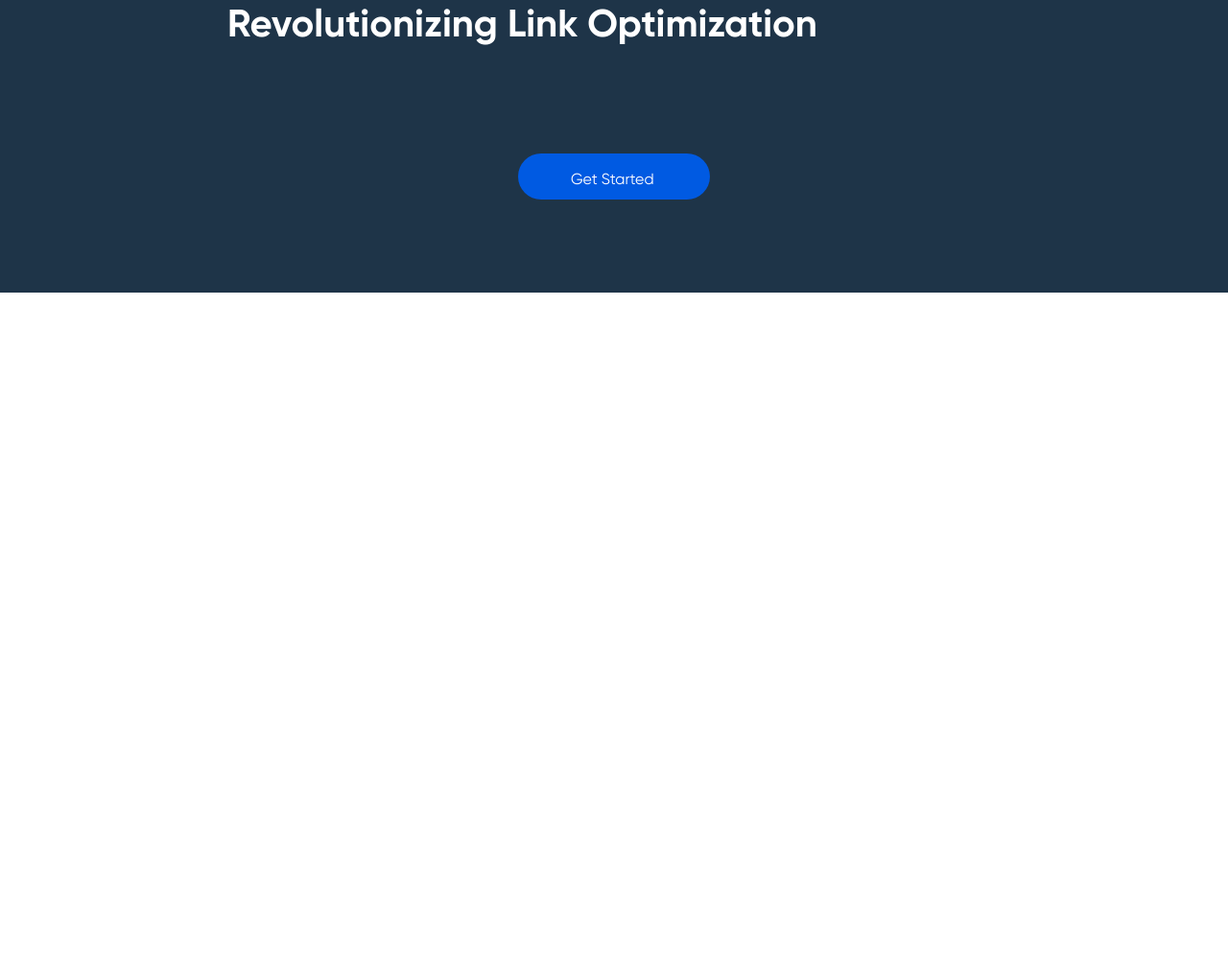
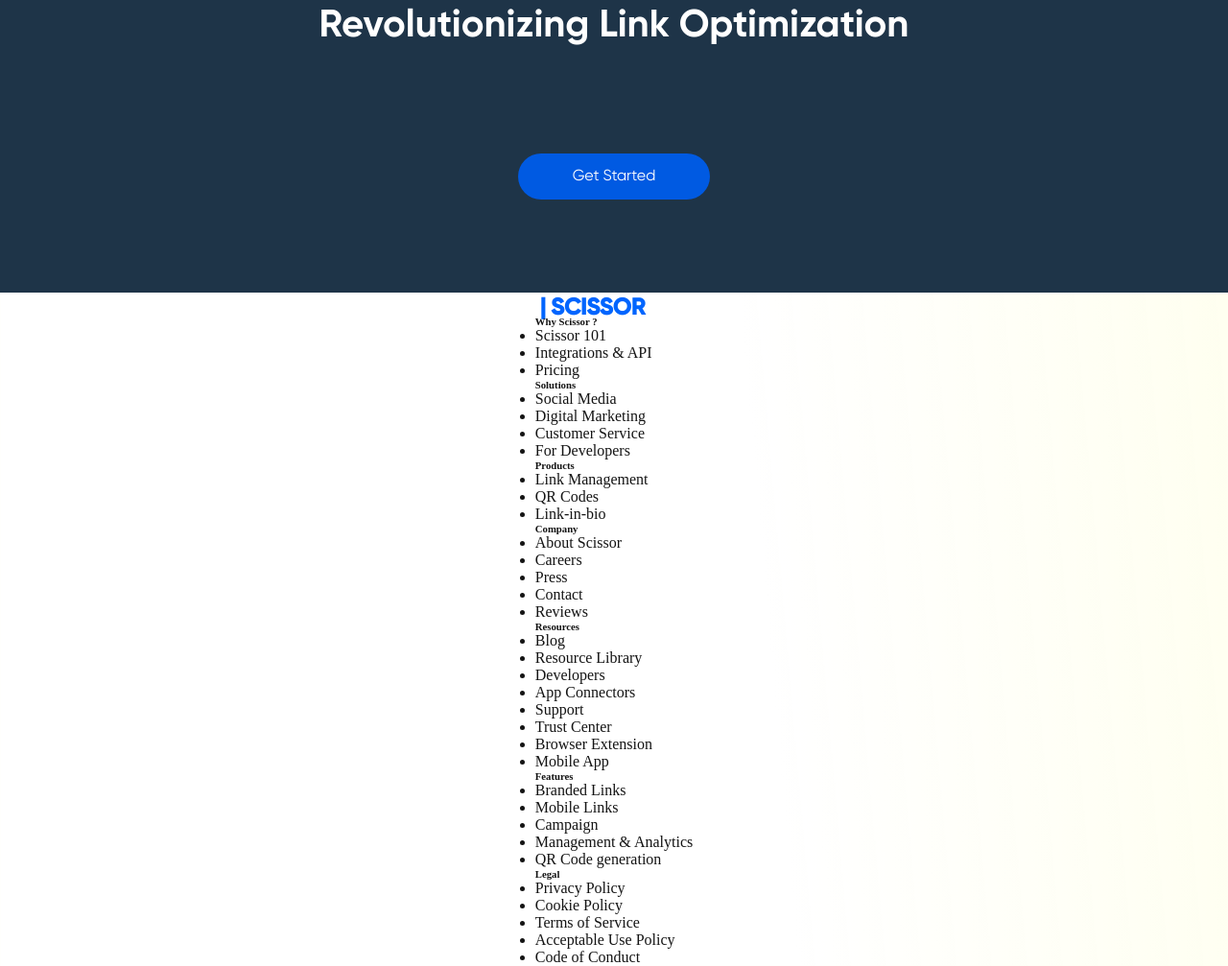
Before and after one commit to kachi-jasperD/scissor, a plain HTML site: page index.html in a window 1280 px wide. Shown: the part 5018-6025 px from the top of the page at 96% size. Before the commit the page ends 5323 px from the top, so only its background shows below. Drawn offline with Linux system fonts and the light colour scheme.

Commit message:
section-9

```diff
--- a/gilroy-bold-webfont/style.css
+++ b/gilroy-bold-webfont/style.css
@@ -888,9 +888,6 @@
   justify-content: center;
   align-items: center;
   gap: 100px;
-  /* place-content: center; */
-  /* place-self: center; */
-  /* place-items: center; */
 }
 
 .section-9 :first-child {
@@ -902,6 +899,7 @@
   letter-spacing: 0%;
   text-align: center;
   color: #ffffff;
+  place-content: center;
 }
 .section-9 :last-child {
   font-family: "Gilroy-Regular ☞";
@@ -914,7 +912,11 @@
   height: 48px;
   border-radius: 100px;
   gap: 10px;
-  padding: 22px 55px;
+  padding-top: 18px;
   text-align: center;
 }
+
+.section-9 p {
+  place-content: center;
+}
 /* end of styling of section-9 */
--- a/index.html
+++ b/index.html
@@ -295,7 +295,88 @@
             <p>Get Started</p>
         </div>
     </section-9>
+    <div class="section-10">
+        <div class="logo-media">
+            <div class="logo">
+                <p><span class="design"></span><span>|</span> SCISSOR</p>
+            </div>
+            <div class="social-media">
 
+            </div>
+
+        </div>
+        <div class="footer-menus">
+            <div class="col-1">
+                <h6>Why Scissor ?</h6>
+                <ul>
+                    <li>Scissor 101</li>
+                    <li>Integrations & API</li>
+                    <li>Pricing</li>
+                </ul>
+            </div>
+            <div class="col-2">
+                <h6>Solutions</h6>
+                <ul>
+                    <li>Social Media</li>
+                    <li>Digital Marketing</li>
+                    <li>Customer Service</li>
+                    <li>For Developers</li>
+                </ul>
+            </div>
+            <div class="col-3">
+                <h6>Products</h6>
+                <ul>
+                    <li>Link Management</li>
+                    <li>QR Codes</li>
+                    <li>Link-in-bio</li>
+                </ul>
+            </div>
+            <div class="col-4">
+                <h6>Company</h6>
+                <ul>
+                    <li>About Scissor</li>
+                    <li>Careers</li>
+                    <li>Press</li>
+                    <li>Contact</li>
+                    <li>Reviews</li>
+                </ul>
+            </div>
+            <div class="col-5">
+                <h6>Resources</h6>
+                <ul>
+                    <li>Blog</li>
+                    <li>Resource Library</li>
+                    <li>Developers</li>
+                    <li>App Connectors</li>
+                    <li>Support</li>
+                    <li>Trust Center</li>
+                    <li>Browser Extension</li>
+                    <li>Mobile App</li>
+                </ul>
+            </div>
+            <div class="col-6">
+                <h6>Features</h6>
+                <ul>
+                    <li>Branded Links</li>
+                    <li>Mobile Links</li>
+                    <li>Campaign</li>
+                    <li>Management & Analytics</li>
+                    <li>QR Code generation</li>
+                </ul>
+            </div>
+            <div class="col-7">
+                <h6>Legal</h6>
+                <ul>
+                    <li>Privacy Policy</li>
+                    <li>Cookie Policy</li>
+                    <li>Terms of Service</li>
+                    <li>Acceptable Use Policy</li>
+                    <li>Code of Conduct</li>
+                </ul>
+            </div>
+
+        </div>
+    </div>
 </body>
 
 </html>
```
